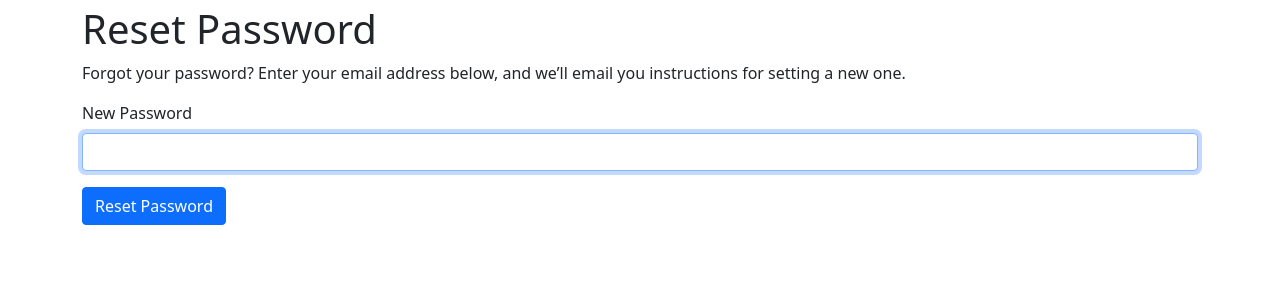
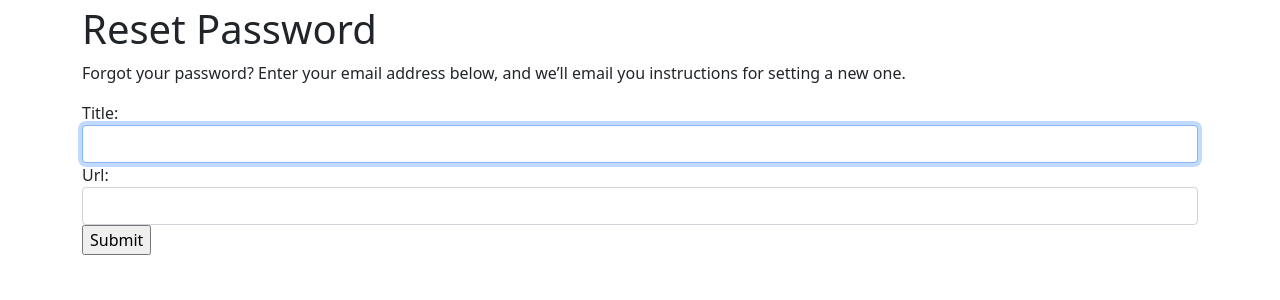
Before and after one commit to cfaqiri/recipebox, a Django app: template recipes/templates/recipes/password_reset_confirm.html in a window 1280 px wide. Shown: the part 56-356 px from the top of the page. Run offline with Django 3.2, Linux system fonts and the light colour scheme; the template is opened without the code that fills it: values that come from a table or form of the project are taken from there, others are empty.

Commit message:
created custom template for password reset confirm

```diff
--- a/recipes/templates/recipes/password_reset_confirm.html
+++ b/recipes/templates/recipes/password_reset_confirm.html
@@ -7,13 +7,10 @@
     </div>
 
     <div class="container">
-        <form action="{% url 'password_reset_confirm' %}" method="post">
+        <form method="post">
             {% csrf_token %}
-            <div class="mb-3">
-                <label for="input_email" class="form-label">New Password</label>
-                <input autofocus type="text" class="form-control" id="input_password" name="email">
-            </div>
-            <button type="submit" class="btn btn-primary">Reset Password</button>
+            {{ form }}
+            <input type="Submit" name="Update Password">
         </form>
     </div>
 {% endblock %}
```
